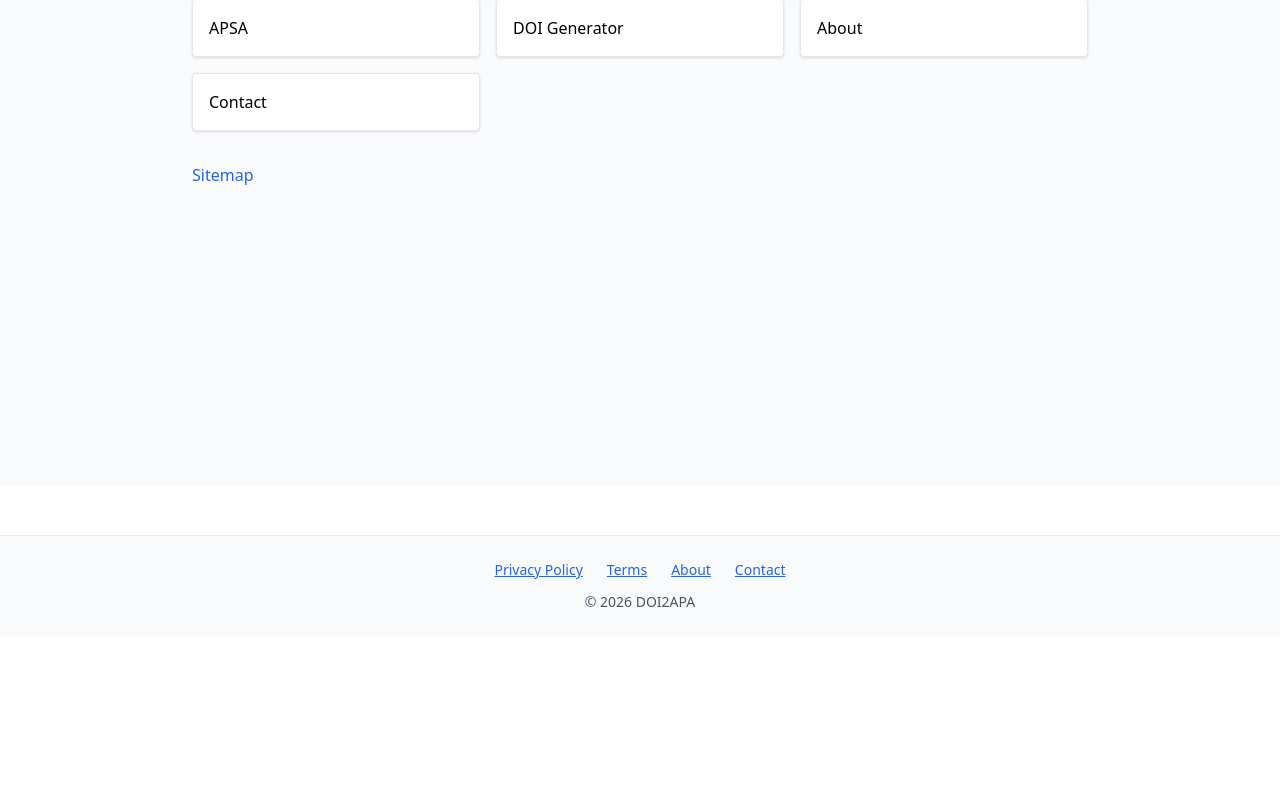
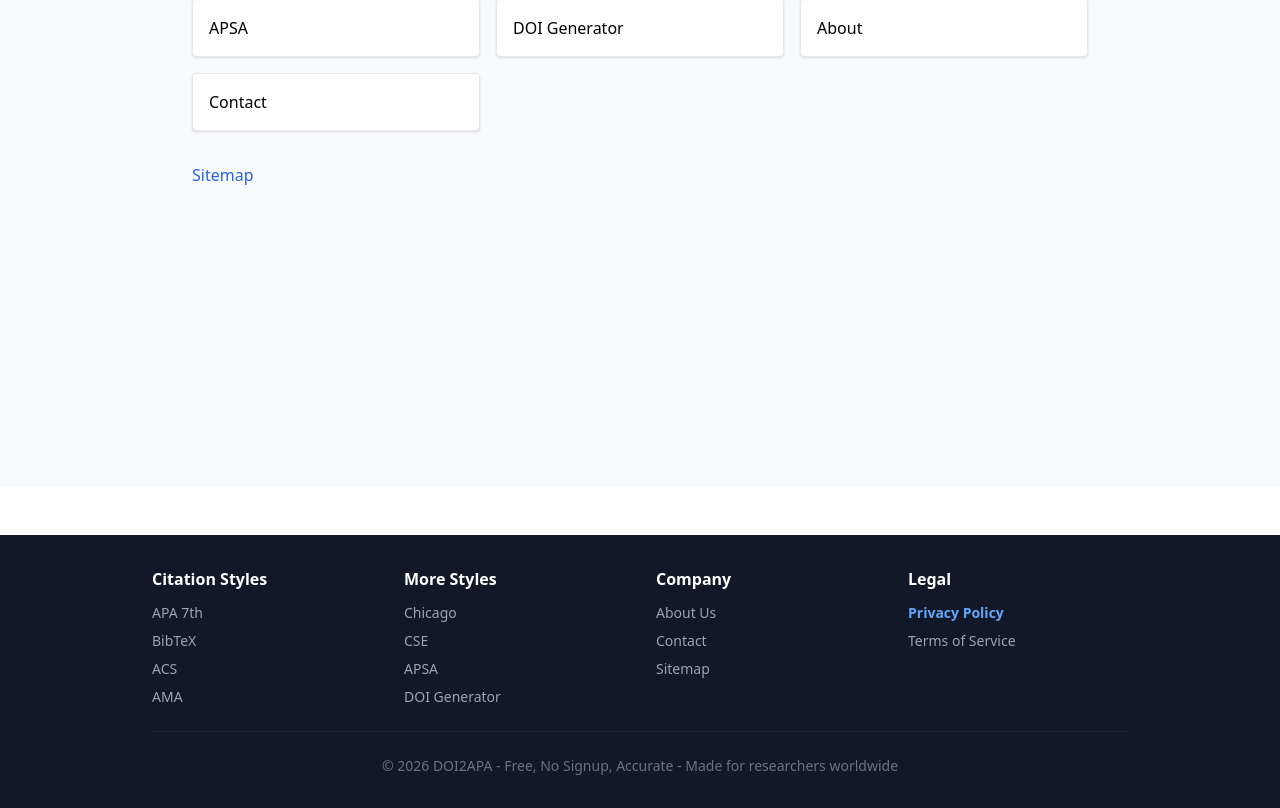
Before and after one commit to mahmoodabdm/doi2apa-15pages-fixed, a Next.js app: page / in a window 1280 px wide. Shown: the part 313-1121 px from the top of the page. Before the commit the page ends 949 px from the top, so only its background shows below. Built offline with nearby package versions, Linux system fonts and the light colour scheme.

Commit message:
Update layout.tsx

```diff
--- a/app/layout.tsx
+++ b/app/layout.tsx
@@ -1,16 +1,55 @@
 import "./globals.css";
-export const metadata = { title: "DOI2APA", description: "DOI Converter" };
+export const metadata = {
+  title: "DOI2APA - Free DOI to Citation",
+  description: "Convert DOI to APA, MLA, Chicago, BibTeX instantly",
+};
 export default function RootLayout({ children }: { children: React.ReactNode }) {
   return (
     <html lang="en">
-      <body>
-        {children}
-        <footer className="text-center py-6 bg-gray-50 border-t mt-12 text-sm text-gray-600">
-          <a href="/privacy-policy" className="mx-3 text-blue-600 underline">Privacy Policy</a>
-          <a href="/terms" className="mx-3 text-blue-600 underline">Terms</a>
-          <a href="/about" className="mx-3 text-blue-600 underline">About</a>
-          <a href="/contact" className="mx-3 text-blue-600 underline">Contact</a>
-          <p className="mt-3">© 2026 DOI2APA</p>
+      <body className="flex flex-col min-h-screen">
+        <div className="flex-grow">{children}</div>
+
+        <footer className="bg-gray-900 text-white py-8 mt-12">
+          <div className="max-w-5xl mx-auto px-6">
+            <div className="grid grid-cols-2 md:grid-cols-4 gap-8 mb-6">
+              <div>
+                <h3 className="font-bold mb-3">Citation Styles</h3>
+                <ul className="space-y-2 text-gray-400 text-sm">
+                  <li><a href="/apa-7th" className="hover:text-white">APA 7th</a></li>
+                  <li><a href="/bibtex" className="hover:text-white">BibTeX</a></li>
+                  <li><a href="/acs" className="hover:text-white">ACS</a></li>
+                  <li><a href="/ama" className="hover:text-white">AMA</a></li>
+                </ul>
+              </div>
+              <div>
+                <h3 className="font-bold mb-3">More Styles</h3>
+                <ul className="space-y-2 text-gray-400 text-sm">
+                  <li><a href="/chicago" className="hover:text-white">Chicago</a></li>
+                  <li><a href="/cse" className="hover:text-white">CSE</a></li>
+                  <li><a href="/apsa" className="hover:text-white">APSA</a></li>
+                  <li><a href="/doi-citation-generator" className="hover:text-white">DOI Generator</a></li>
+                </ul>
+              </div>
+              <div>
+                <h3 className="font-bold mb-3">Company</h3>
+                <ul className="space-y-2 text-gray-400 text-sm">
+                  <li><a href="/about" className="hover:text-white">About Us</a></li>
+                  <li><a href="/contact" className="hover:text-white">Contact</a></li>
+                  <li><a href="/sitemap.xml" className="hover:text-white">Sitemap</a></li>
+                </ul>
+              </div>
+              <div>
+                <h3 className="font-bold mb-3">Legal</h3>
+                <ul className="space-y-2 text-gray-400 text-sm">
+                  <li><a href="/privacy-policy" className="hover:text-white font-bold text-blue-400">Privacy Policy</a></li>
+                  <li><a href="/terms" className="hover:text-white">Terms of Service</a></li>
+                </ul>
+              </div>
+            </div>
+            <div className="border-t border-gray-800 pt-6 text-center text-gray-500 text-sm">
+              <p>© 2026 DOI2APA - Free, No Signup, Accurate - Made for researchers worldwide</p>
+            </div>
+          </div>
         </footer>
       </body>
     </html>
```
